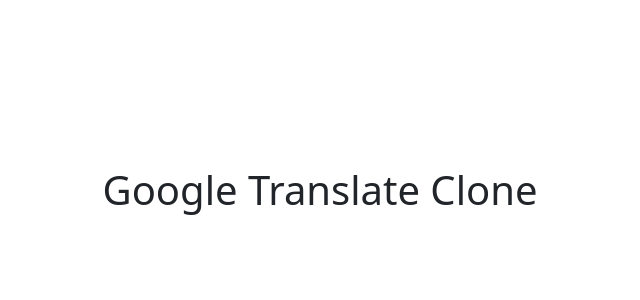
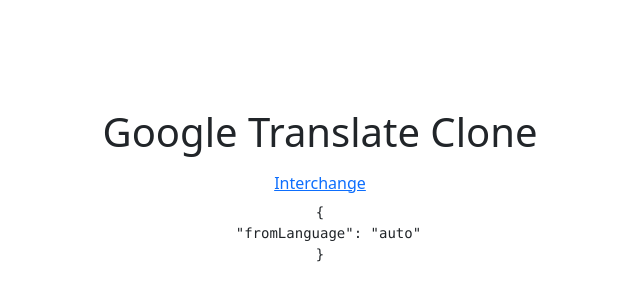
Before and after one commit to eavelasquez/google-translate-clone, a React (Vite) app: page / in a window 1280 px wide. Shown: the part 206-506 px from the top of the page, without its empty margins (320-960 px from the left). Built offline with nearby package versions, Linux system fonts and the light colour scheme.

Commit message:
feat: add use reducer hook to app

```diff
--- a/src/App.tsx
+++ b/src/App.tsx
@@ -1,7 +1,77 @@
+import { useReducer } from 'react'
+
+import { ActionTypes, type Action, type State } from './types.d'
+import { Button } from 'react-bootstrap'
+
+const initialState: State = {
+  fromLanguage: 'auto',
+  toLanguage: 'en',
+  text: '',
+  translatedText: '',
+  loading: false
+}
+
+function reducer (state: State, action: Action) {
+  const { type } = action
+
+  if (type === ActionTypes.INTERCHANGE_LANGUAGES) {
+    return {
+      ...state,
+      fromLanguage: state.toLanguage,
+      toLanguage: state.fromLanguage
+    }
+  }
+
+  if (type === ActionTypes.SET_FROM_LANGUAGE) {
+    return {
+      ...state,
+      fromLanguage: action.payload
+    }
+  }
+
+  if (type === ActionTypes.SET_TO_LANGUAGE) {
+    return {
+      ...state,
+      toLanguage: action.payload
+    }
+  }
+
+  if (type === ActionTypes.SET_TEXT) {
+    return {
+      ...state,
+      loading: true,
+      text: action.payload,
+      translatedText: ''
+    }
+  }
+
+  if (type === ActionTypes.SET_TRANSLATED_TEXT) {
+    return {
+      ...state,
+      loading: false,
+      translatedText: action.payload
+    }
+  }
+
+  return state
+}
+
 function App () {
+  const [state, dispatch] = useReducer(reducer, initialState)
+  const { fromLanguage } = state
+
   return (
     <div className='App'>
       <h1>Google Translate Clone</h1>
+
+      <Button
+        variant='link'
+        onClick={() => { dispatch({ type: ActionTypes.SET_FROM_LANGUAGE, payload: 'es' }) }}
+      >
+        Interchange
+      </Button>
+
+      <pre>{JSON.stringify({ fromLanguage }, null, 2)}</pre>
     </div>
   )
 }
--- /dev/null
+++ b/src/types.d.ts
@@ -0,0 +1,22 @@
+export interface State {
+  fromLanguage: string
+  loading: boolean
+  text: string
+  toLanguage: string
+  translatedText: string
+}
+
+export enum ActionTypes {
+  INTERCHANGE_LANGUAGES,
+  SET_FROM_LANGUAGE,
+  SET_TEXT,
+  SET_TO_LANGUAGE,
+  SET_TRANSLATED_TEXT
+}
+
+export type Action =
+  | { type: ActionTypes.INTERCHANGE_LANGUAGES }
+  | { type: ActionTypes.SET_FROM_LANGUAGE, payload: string }
+  | { type: ActionTypes.SET_TEXT, payload: string }
+  | { type: ActionTypes.SET_TO_LANGUAGE, payload: string }
+  | { type: ActionTypes.SET_TRANSLATED_TEXT, payload: string }
```
